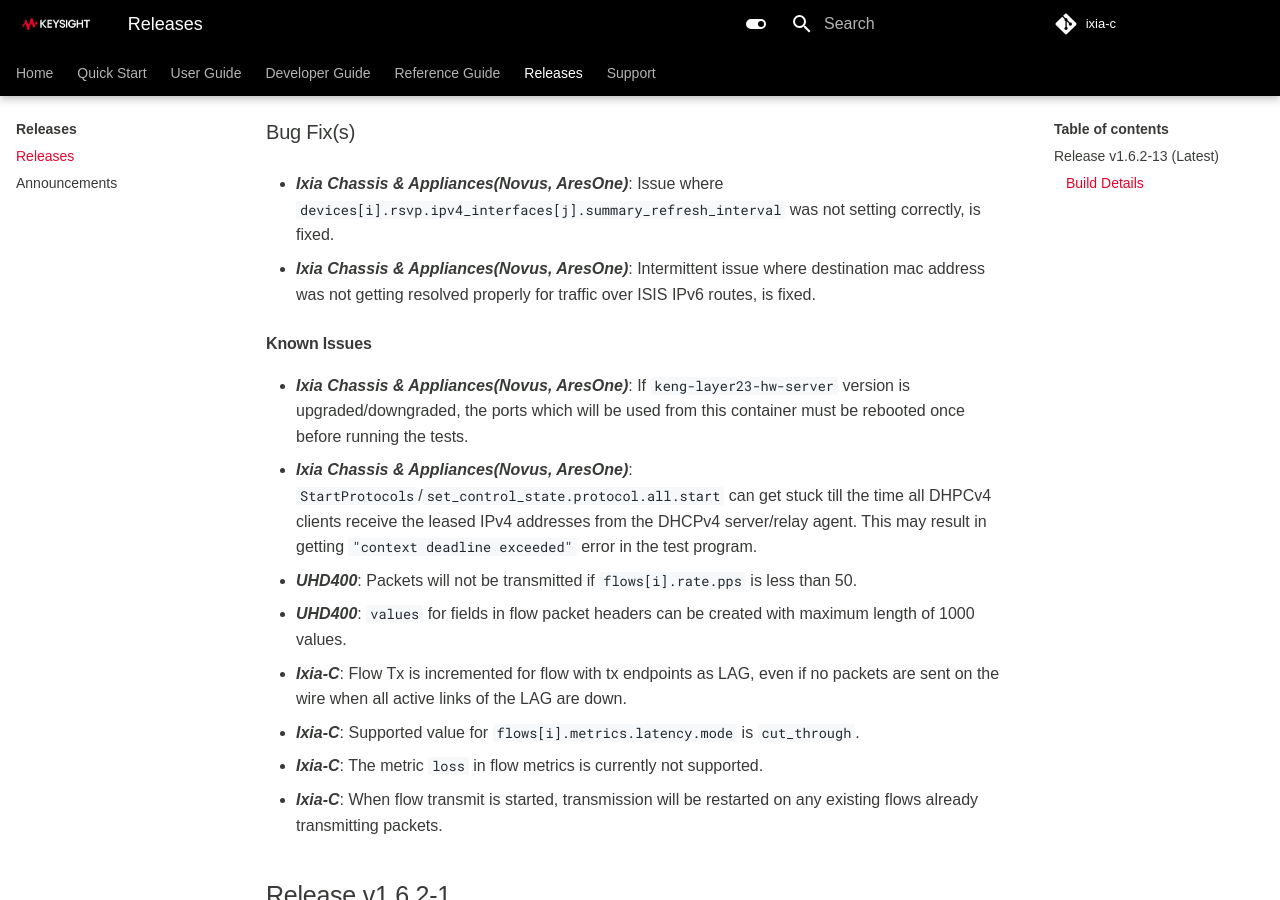
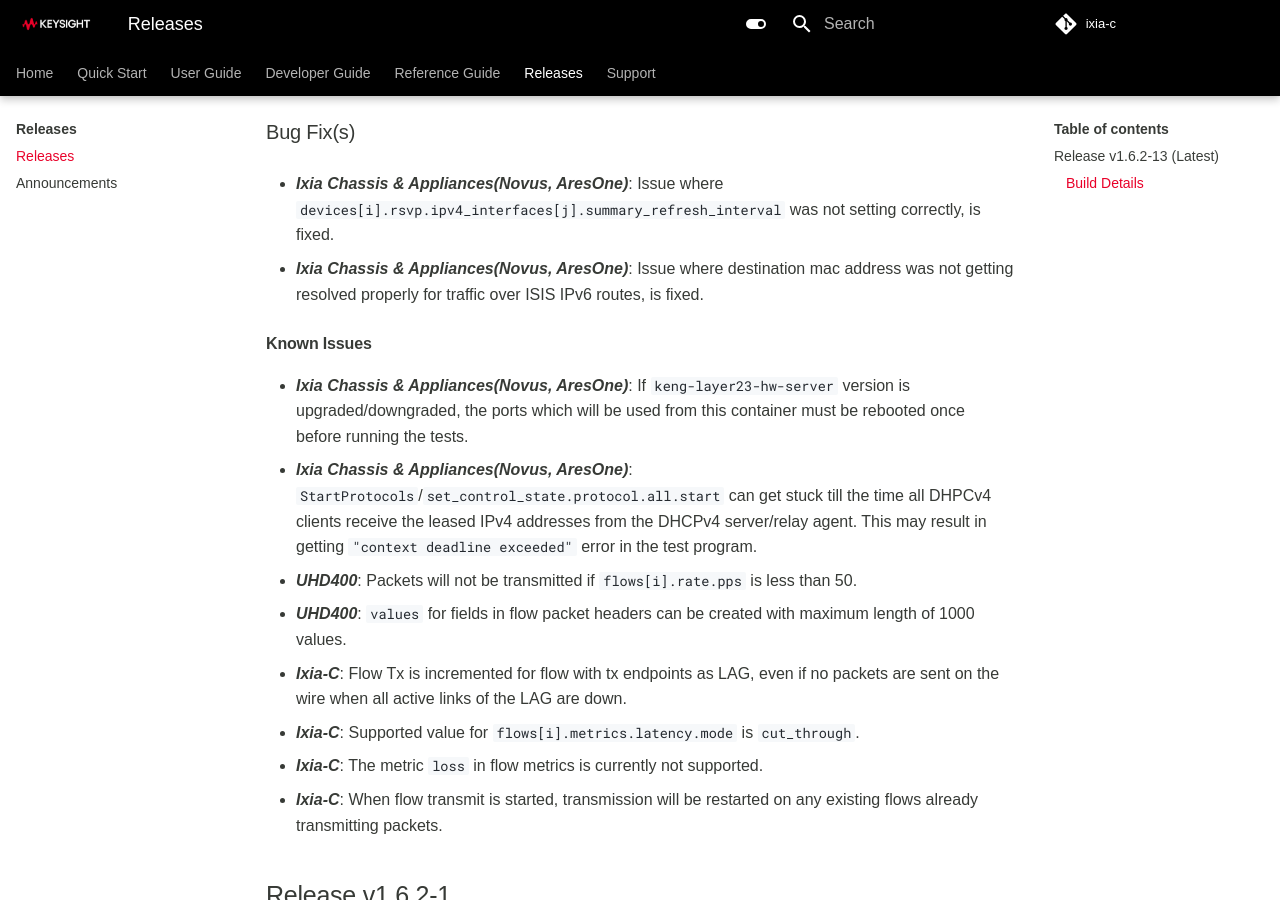
Before and after one commit to open-traffic-generator/ixia-c, an MkDocs documentation site: the page built from docs/releases.md, in a window 1280 px wide and 900 px high, scrolled down 1275 px. Built offline with MkDocs 1.6.1 and Material for MkDocs 9.7.7, drawn with Linux system fonts in a browser that asks for light colours; some web fonts are replaced; comment, search, counter and statistics services are not loaded.

```diff
--- a/docs/releases.md
+++ b/docs/releases.md
@@ -40,7 +40,7 @@
 ### Bug Fix(s)
 * <b><i>Ixia Chassis & Appliances(Novus, AresOne)</i></b>: Issue where `devices[i].rsvp.ipv4_interfaces[j].summary_refresh_interval` was not setting correctly, is fixed.
 
-* <b><i>Ixia Chassis & Appliances(Novus, AresOne)</i></b>: Intermittent issue where destination mac address was not getting resolved properly for traffic over ISIS IPv6 routes, is fixed.
+* <b><i>Ixia Chassis & Appliances(Novus, AresOne)</i></b>: Issue where destination mac address was not getting resolved properly for traffic over ISIS IPv6 routes, is fixed.
 
 
 #### Known Issues
```
Also changed, not shown: notes.md (+1 -1 lines).
